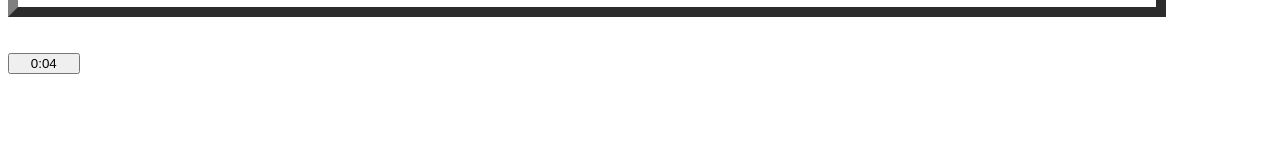
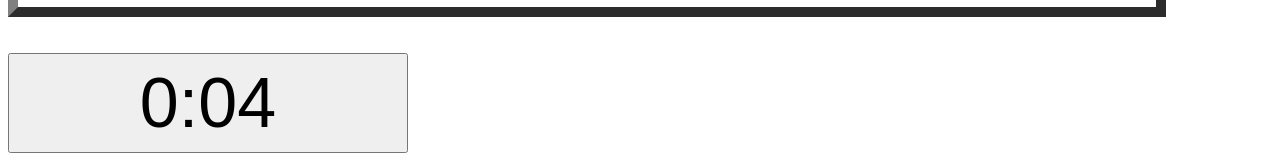
Before and after one commit to LongPhan1206/CGC10-JAVA, a plain HTML site: page MODULE1/Case study/index.html in a window 1280 px wide. Shown: the part 1165-1326 px from the top of the page. Before the commit the page ends 1247 px from the top, so only its background shows below. Drawn offline with Linux system fonts and the light colour scheme.

Commit message:
Update index.html

```diff
--- a/MODULE1/Case study/index.html
+++ b/MODULE1/Case study/index.html
@@ -11,23 +11,22 @@
 <body>
     <script>
 
-        var pics = new Array();
+        let pics = new Array();
         for (i = 0; i <= 8; i++) {
             pics[i] = new Image(); pics[i].src = 'image' + i + '.jpg';
         }
 
-        var map = new Array(1, 1, 2, 2, 3, 3, 4, 4, 5, 5, 6, 6, 7, 7, 8, 8)
-        var user = new Array();
-        var temparray = new Array();
-        var clickarray = new Array(0, 0);
-        var ticker, sec, min, ctr, id = 0, oktoclick, finished;
+        let map = new Array(1, 1, 2, 2, 3, 3, 4, 4, 5, 5, 6, 6, 7, 7, 8, 8)
+        let user = new Array();
+        let temparray = new Array();
+        let clickarray = new Array(0, 0);
+        let ticker, sec, min, ctr, id = 0, oktoclick, finished;
 
         function init() {
             clearTimeout(id);
             for (i = 0; i <= 15; i++)user[i] = 0;
             ticker = 0; min = 0; sec = 0; ctr = 0; finished = 0;
             oktoclick = true;
-            //document.forms["f"].b.value = "Resetting game table...";
             scramble();
             id = setInterval('runclk()', 995);
             for (i = 0; i <= 15; i++) {
@@ -41,7 +40,7 @@
             sec = (ticker - (min * 60)) + '';
             if (sec.length == 1) { sec = "0" + sec };
             ticker++;
-            document.forms["f"].b.value = "    " + min + ":" + sec + "    ";
+            document.forms["f"].b.value = " " + min + ":" + sec + " ";
         }
 
         function scramble() {
@@ -95,7 +94,7 @@
                     user[clickarray[1]] = 1;
                 }
                 if (finished >= 8) {
-                    alert('You did it in ' + document.forms["f"].b.value + ' !');
+                    alert('You won in' + document.forms["f"].b.value);
                     init();
                 } else {
                     oktoclick = true;
@@ -103,16 +102,17 @@
             }
         }
 
-        var t = '<table cellpadding="10" cellspacing="10" border="10">';
+        let t = '<table cellpadding="10" cellspacing="10" border="10">';
         for (r = 0; r <= 3; r++) {
             t += '<tr>';
             for (c = 0; c <= 3; c++)t += '<td align="center"><a href="javascript:showimage(' + ((4 * r) + c) + ')" onClick="this.blur()"><img src="image0.jpg" name="img' + ((4 * r) + c) + '" alt="" border="0"></a></td>';
             t += '</tr>';
         }
-        t += '</table><br><br><form name="f"><input type="button" value="Downloading images...." name="b" onClick="init()"></form>';
+        t += '</table><br><br><form name="f"><input type="button" value="Starting..." style = " width : 400px ; height : 100px ; font-size: 70px; " name="b" onClick="init()"></form>';
         document.write(t);
 
         window.onload = init;
+
 
 
     </script>
```
